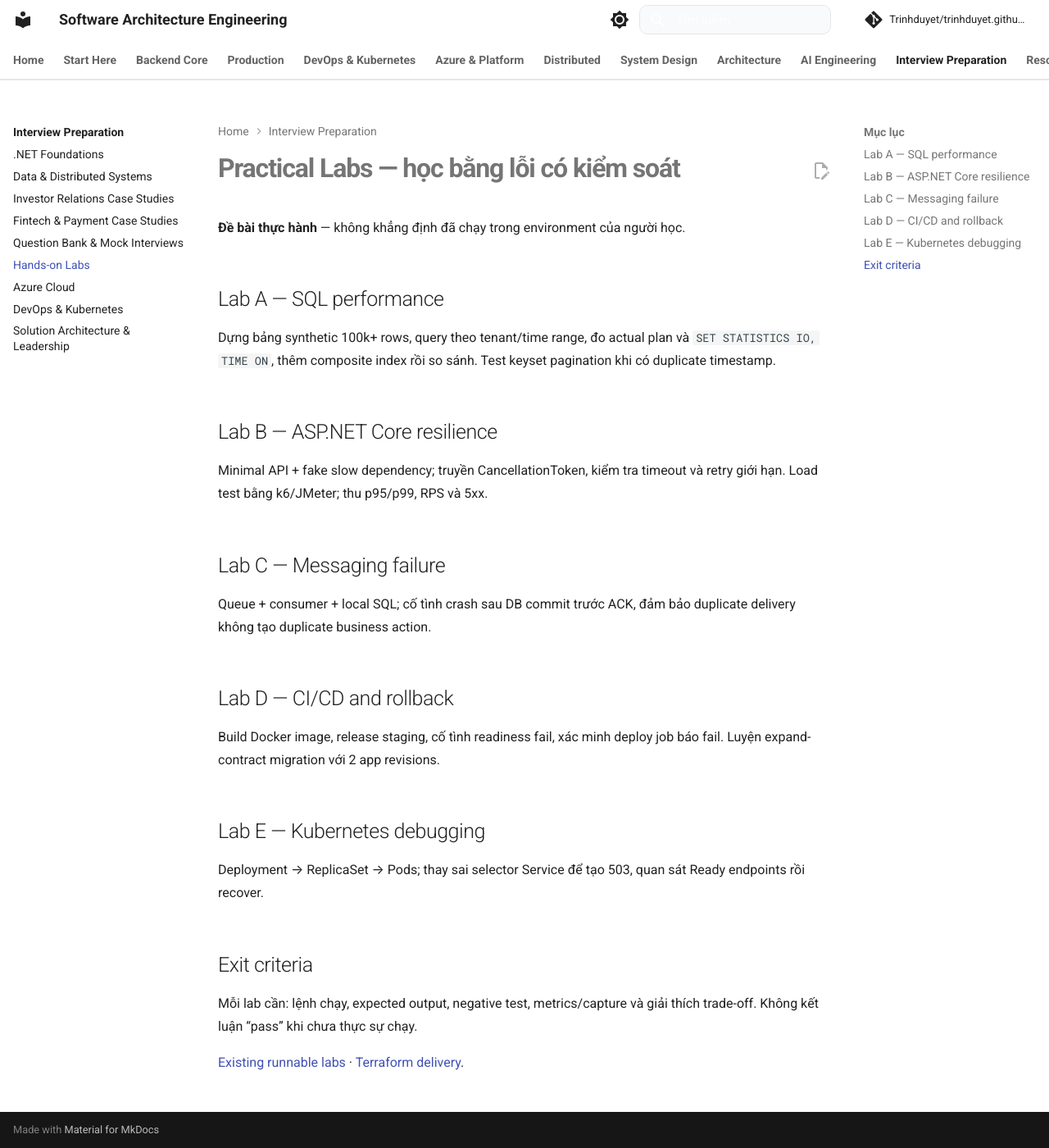
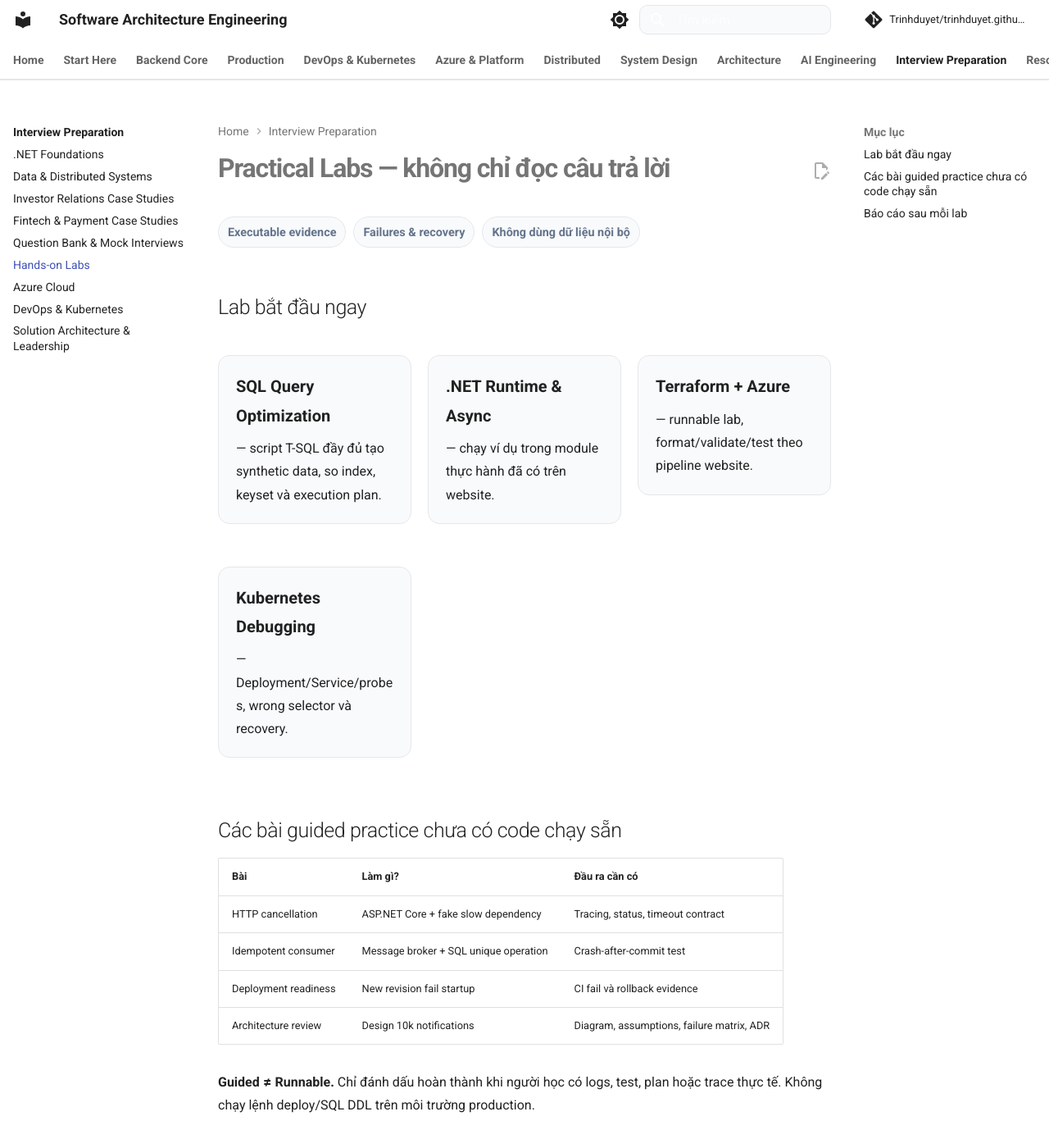
Before and after one commit to Trinhduyet/trinhduyet.github.io, an MkDocs documentation site: the page built from docs/interview/06-practical-labs/index.md, in a window 1280 px wide and 1400 px high. Shown: the whole window at 82% size. Built offline with MkDocs 1.6.1 and Material for MkDocs 9.7.7, drawn with Linux system fonts in a browser that asks for light colours; comment, search, counter and statistics services are not loaded; some of the changed text lies outside the part shown.

Commit message:
feat(interview): turn thin topic stubs into guided deep-dive entrypoints

````diff
--- a/docs/interview/06-practical-labs/index.md
+++ b/docs/interview/06-practical-labs/index.md
@@ -1,29 +1,43 @@
-# Practical Labs — học bằng lỗi có kiểm soát
+# Practical Labs — không chỉ đọc câu trả lời
 
-**Đề bài thực hành** — không khẳng định đã chạy trong environment của người học.
+<div class="lesson-meta"><span>Executable evidence</span><span>Failures & recovery</span><span>Không dùng dữ liệu nội bộ</span></div>
 
-## Lab A — SQL performance
+## Lab bắt đầu ngay
 
-Dựng bảng synthetic 100k+ rows, query theo tenant/time range, đo actual plan và `SET STATISTICS IO, TIME ON`, thêm composite index rồi so sánh. Test keyset pagination khi có duplicate timestamp.
+<div class="course-grid" markdown>
 
-## Lab B — ASP.NET Core resilience
+[**SQL Query Optimization** — script T-SQL đầy đủ tạo synthetic data, so index, keyset và execution plan.](sql-performance-lab.md){ .course-card }
 
-Minimal API + fake slow dependency; truyền CancellationToken, kiểm tra timeout và retry giới hạn. Load test bằng k6/JMeter; thu p95/p99, RPS và 5xx.
+[**.NET Runtime & Async** — chạy ví dụ trong module thực hành đã có trên website.](../../03-dotnet/README.md){ .course-card }
 
-## Lab C — Messaging failure
+[**Terraform + Azure** — runnable lab, format/validate/test theo pipeline website.](../../13-devops-iac/terraform-on-azure-production.md){ .course-card }
 
-Queue + consumer + local SQL; cố tình crash sau DB commit trước ACK, đảm bảo duplicate delivery không tạo duplicate business action.
+[**Kubernetes Debugging** — Deployment/Service/probes, wrong selector và recovery.](../../15-kubernetes/kubectl-debugging-and-ckad-practice.md){ .course-card }
 
-## Lab D — CI/CD and rollback
+</div>
 
-Build Docker image, release staging, cố tình readiness fail, xác minh deploy job báo fail. Luyện expand-contract migration với 2 app revisions.
+## Các bài guided practice chưa có code chạy sẵn
 
-## Lab E — Kubernetes debugging
+| Bài | Làm gì? | Đầu ra cần có |
+| --- | --- | --- |
+| HTTP cancellation | ASP.NET Core + fake slow dependency | Tracing, status, timeout contract |
+| Idempotent consumer | Message broker + SQL unique operation | Crash-after-commit test |
+| Deployment readiness | New revision fail startup | CI fail và rollback evidence |
+| Architecture review | Design 10k notifications | Diagram, assumptions, failure matrix, ADR |
 
-Deployment → ReplicaSet → Pods; thay sai selector Service để tạo 503, quan sát Ready endpoints rồi recover.
+**Guided ≠ Runnable.** Chỉ đánh dấu hoàn thành khi người học có logs, test, plan hoặc trace thực tế. Không chạy lệnh deploy/SQL DDL trên môi trường production.
 
-## Exit criteria
+## Báo cáo sau mỗi lab
 
-Mỗi lab cần: lệnh chạy, expected output, negative test, metrics/capture và giải thích trade-off. Không kết luận “pass” khi chưa thực sự chạy.
+```text
+Question / target behavior:
+Environment (versions):
+Commands or code:
+Expected:
+Observed:
+Failure injected:
+Recovery:
+Trade-off / next action:
+```
 
-[Existing runnable labs](../../00-roadmap/practical-mini-labs.md) · [Terraform delivery](../../13-devops-iac/devops-kubernetes-production-delivery.md).
+**Luyện trình bày:** [Mock Interview](../05-interview-preparation/mock-interview.md).
````
